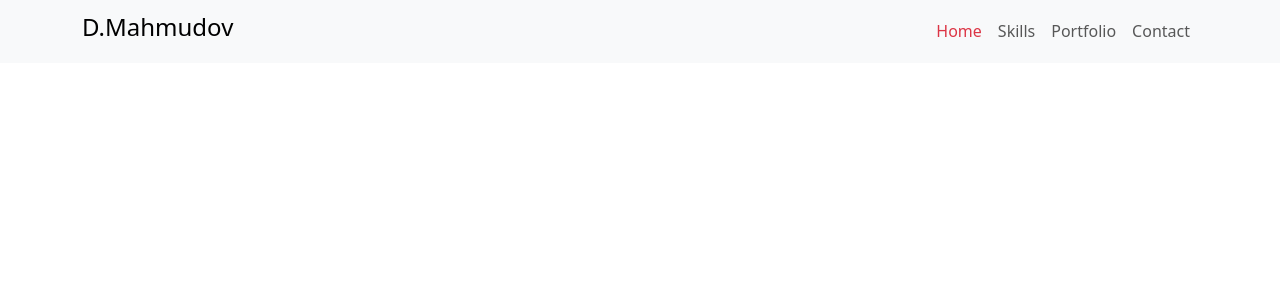
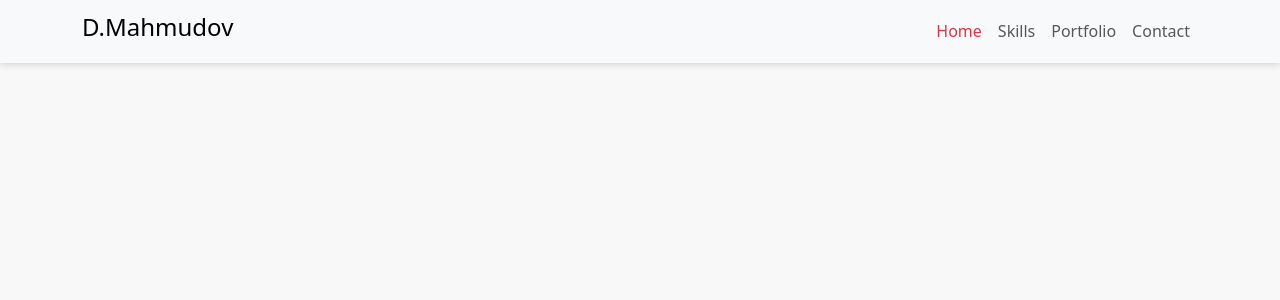
Before and after one commit to DilshodMahmudov0156/portfolio-website, a React (Create React App) app: page / in a window 1280 px wide. Shown: the top 300 px of the page. Built offline with nearby package versions, Linux system fonts and the light colour scheme.

Commit message:
i added shadow for navbar

```diff
--- a/src/App.css
+++ b/src/App.css
@@ -6,7 +6,13 @@
   top: 0;
   right: 0;
 }
-.header{
+header{
   width: 100%;
-  height: 500px;
+  height: 700px;
+  background-color: #f8f8f8;
+  /*border: 1px solid black;*/
 }
+nav.navbar{
+  background-color: #ffffff;
+  box-shadow: 0px 0px 8px rgba(128, 128, 128, 0.45);
+}
--- a/src/App.js
+++ b/src/App.js
@@ -2,6 +2,7 @@ import './App.css';
 import Section from "./parts/section";
 import Footer from "./parts/footer";
 import NavBar from "./components/navBar";
+import Header from "./parts/header";
 
 
 function App() {
@@ -9,6 +10,7 @@ function App() {
     return(
         <div className="app">
             <NavBar/>
+            <Header/>
             <Section/>
             <Footer/>
 
--- a/src/parts/header.js
+++ b/src/parts/header.js
@@ -2,7 +2,9 @@ import React from 'react';
 
 function Header({}) {
     return (
-        <header></header>
+        <header>
+
+        </header>
     );
 }
 
```
